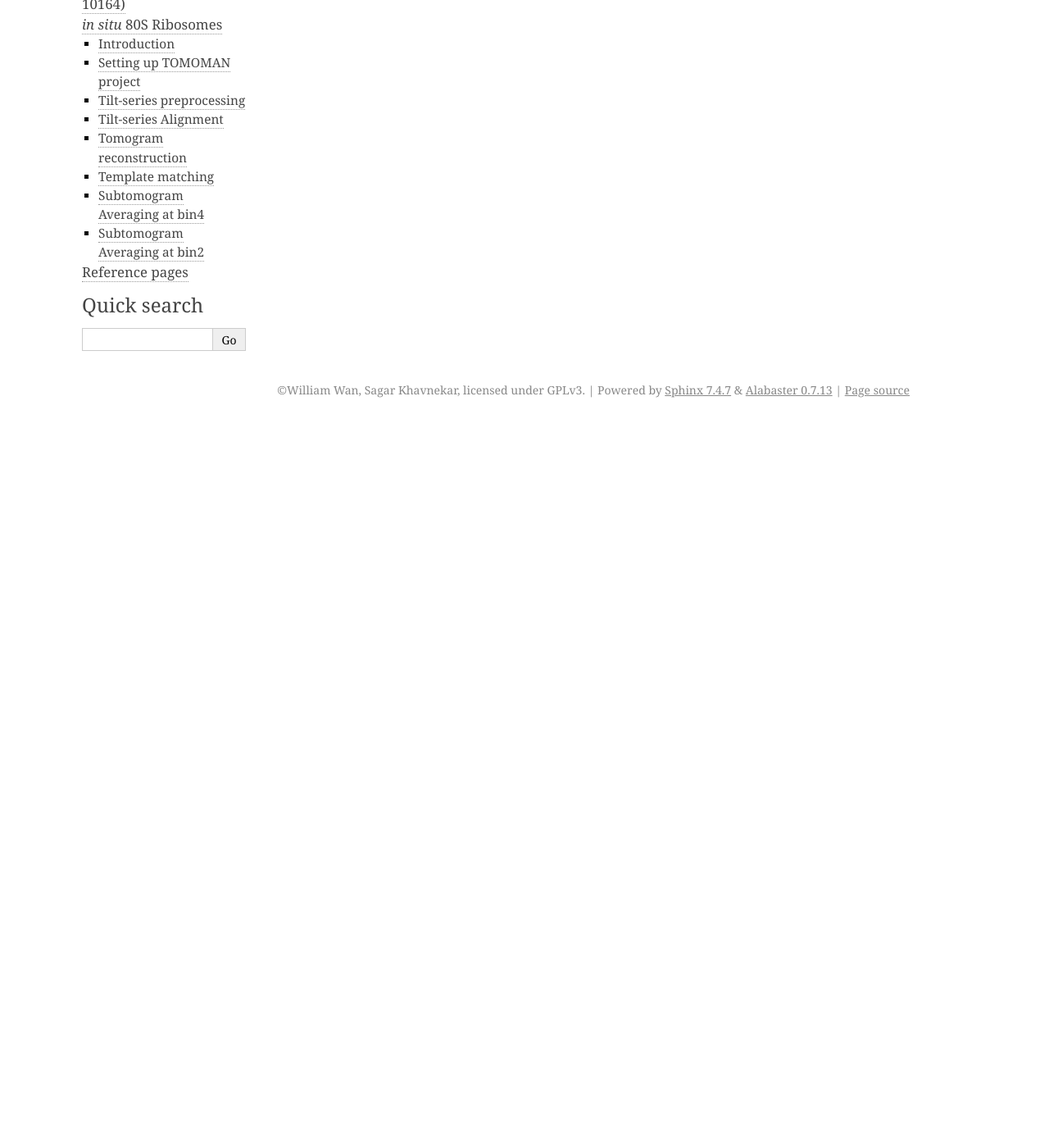
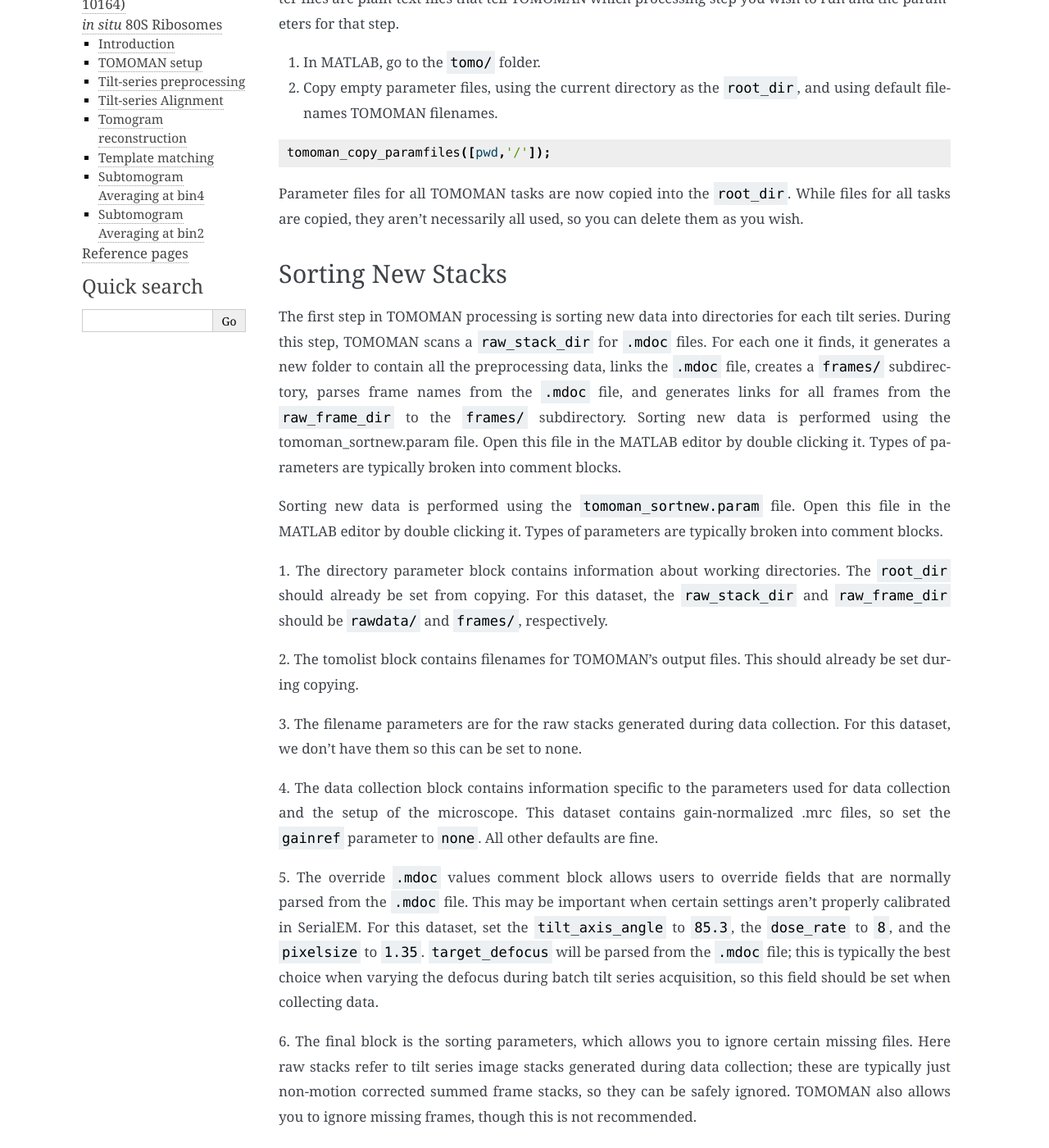
Before and after one commit to sagarbiophysics/Subtomo-tutorials, a Sphinx documentation site: the page built from source/80S_insitu/tomoman_setup.rst, in a window 1280 px wide and 1400 px high, scrolled down 270 px. Shown: the whole window at 82% size. Built offline with Sphinx 7.4.7, drawn with Linux system fonts in a browser that asks for light colours; before the commit the page ends 900 px from its top, so only the background shows below that; some of the changed text lies outside the part shown.

Commit message:
started 80S tutorial

```diff
--- a/source/80S_insitu/tomoman_setup.rst
+++ b/source/80S_insitu/tomoman_setup.rst
@@ -1,2 +1,89 @@
-Setting up TOMOMAN project
-===============
+TOMOMAN setup
+=============
+
+In this section, we will go over the process of setting up the TOMOMAN workflow.
+
+.. highlight:: matlab
+
+
+Initializing TOMOMAN Parameter files
+---------------
+
+In this step, we will copy a set of TOMOMAN parameter files to the tomogram folder.
+These parameter files are plain-text files that tell TOMOMAN which processing step you wish to run and the parameters for that step.
+
+
+
+1. In MATLAB, go to the ``tomo/`` folder.
+
+2. Copy empty parameter files, using the current directory as the ``root_dir``, and using default filenames TOMOMAN filenames.
+
+::
+
+   tomoman_copy_paramfiles([pwd,'/']);
+
+Parameter files for all TOMOMAN tasks are now copied into the ``root_dir``.
+While files for all tasks are copied, they aren't necessarily all used, so you can delete them as you wish.
+
+
+Sorting New Stacks
+---------------
+
+The first step in TOMOMAN processing is sorting new data into directories for each tilt series.
+During this step, TOMOMAN scans a ``raw_stack_dir`` for ``.mdoc`` files.
+For each one it finds, it generates a new folder to contain all the preprocessing data, links the ``.mdoc`` file, creates a ``frames/`` subdirectory, parses frame names from the ``.mdoc`` file, and generates links for all frames from the ``raw_frame_dir`` to the ``frames/`` subdirectory.
+Sorting new data is performed using the tomoman_sortnew.param file.
+Open this file in the MATLAB editor by double clicking it.
+Types of parameters are typically broken into comment blocks.
+
+Sorting new data is performed using the ``tomoman_sortnew.param`` file.
+Open this file in the MATLAB editor by double clicking it.
+Types of parameters are typically broken into comment blocks.
+
+1.	The directory parameter block contains information about working directories.
+The ``root_dir`` should already be set from copying.
+For this dataset, the ``raw_stack_dir`` and ``raw_frame_dir`` should be ``rawdata/`` and ``frames/``, respectively.
+
+2.	The tomolist block contains filenames for TOMOMAN’s output files.
+This should already be set during copying.
+
+3.	The filename parameters are for the raw stacks generated during data collection.
+For this dataset, we don’t have them so this can be set to none.
+
+4.	The data collection block contains information specific to the parameters used for data collection and the setup of the microscope.
+This dataset contains gain-normalized .mrc files, so set the ``gainref`` parameter to ``none``.
+All other defaults are fine.
+
+5.	The override ``.mdoc`` values comment block allows users to override fields that are normally parsed from the ``.mdoc`` file.
+This may be important when certain settings aren’t properly calibrated in SerialEM.
+For this dataset, set the ``tilt_axis_angle`` to ``85.3``, the ``dose_rate`` to ``8``, and the ``pixelsize`` to ``1.35``.
+``target_defocus`` will be parsed from the ``.mdoc`` file; this is typically the best choice when varying the defocus during batch tilt series acquisition, so this field should be set when collecting data.
+
+6.	The final block is the sorting parameters, which allows you to ignore certain missing files.
+Here raw stacks refer to tilt series image stacks generated during data collection; these are typically just non-motion corrected summed frame stacks, so they can be safely ignored.
+TOMOMAN also allows you to ignore missing frames, though this is not recommended.
+
+7.	After setting your parameters, run the TOMOMAN sortnew task:
+
+   ::
+
+      tomoman([pwd,'/'],'tomoman_sortnew.param');
+
+The tilt series folder should now be properly set.
+
+.. note::
+   the sortnew task can be repeatedly run and only new data will be sorted. This can be useful if you wish to process data during your data acquisition.
+
+
+Preparing to Run TOMOMAN on SLURM
+---------------
+
+To run TOMOMAN on SLURM, we use a bash script to manage the cluster parameters.
+
+1.	Copy the bash script from ``/scratch/subtomo_practical/SLURM_scripts/run_tomoman_slurm.sh`` to the tomogram ``root_dir``.
+
+2.	Open the bash script. The run options block sets the SLURM job settings.
+The default settings are appropriate for running a GPU task for this practical.
+
+3.	The directories field has the parameters for the ``root_dir`` and the TOMOMAN parameter file to run.
+Set the ``root_dir`` to the tomogram directory.
```
Also changed, not shown: source/80S_insitu/introduction.rst (+26 -0 lines).
